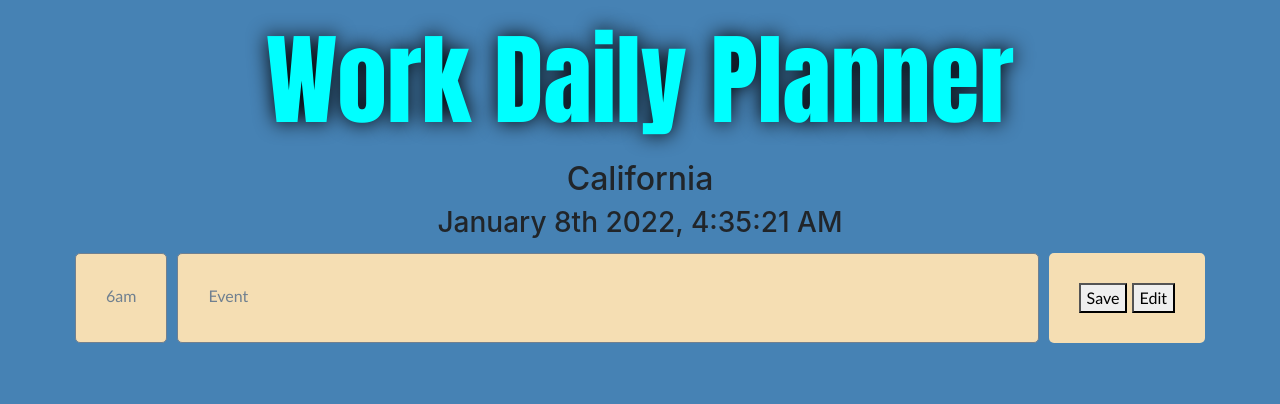
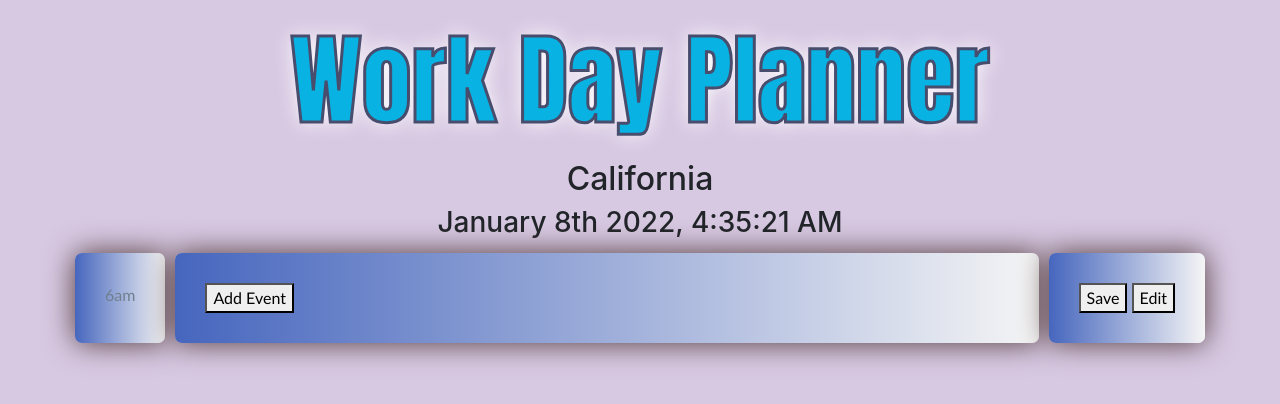
Before and after one commit to Josevillarr/Daily-Planner-Challenge, a plain HTML site: page index.html in a window 1280 px wide. Drawn offline with nearby package versions, Linux system fonts and the light colour scheme.

Commit message:
color changing

```diff
--- a/assets/style.css
+++ b/assets/style.css
@@ -4,19 +4,20 @@
 
 
 body {
-    background-color: steelblue;
+    background-color: #D8C9E3;
     padding: 0;
     margin: 0;
 }
 
 h1 {
-    color: aqua;
+    color: #08B2E3;
     padding: 20px;
     margin: 0;
     text-align: center;
     font-size: 100px;
     font-family: "Anton", sans-serif;
-    text-shadow: 0 0 20px black;
+    text-shadow: 0 0 20px white;
+    -webkit-text-stroke: 3px #484D6D;
 }
 
 .page-time, h2 {
@@ -24,18 +25,34 @@ h1 {
 }
 
 .col {
-    border: 1px solid slategrey;
-    border-radius: 5px;
-    background-color: wheat;
+    border-radius: 7px;
+    background: linear-gradient(to right, rgb(70,102,190), whitesmoke);
     color: slategrey;
     margin: 5px;
     font-family: 'Trebuchet MS', 'Lucida Sans Unicode', 'Lucida Grande', 'Lucida Sans', Arial, sans-serif;
     padding: 30px;
     flex-wrap: wrap;
     flex-direction: column;
+    box-shadow: 0 0 30px rgb(77, 55, 55);
+}
+
+.col center {
+
 }
 
 .btn {
     border: none;
     color: orchid;
 }
+
+
+
+
+
+/*
+#EE6352 Fire Opal
+#08B2E3 Cyan Process
+#D8C9E3 Languid Lavender
+#57A773 Forest Green Crayola
+#484D6D Independence
+*/
--- a/index.html
+++ b/index.html
@@ -15,7 +15,7 @@
 </head>
 
 <header id="header" class="headshot">
-    <h1>Work Daily Planner</h1>
+    <h1>Work Day Planner</h1>
 </header>
 <body>
     <h2>California</h2>
@@ -25,8 +25,10 @@
           <div class="col col-auto">
             6am
           </div>
-          <div class="col">
-            Event
+          <div class="col col-center">
+            <button id="event-button">
+              Add Event
+            </button>
           </div>
           <div class="col col-auto btn">
               <button id="btn">Save</button>
@@ -35,7 +37,6 @@
         </div>
       </div>
 
-
       <script src="https://code.jquery.com/jquery-3.3.1.slim.min.js"></script>
       <script src="https://cdnjs.cloudflare.com/ajax/libs/popper.js/1.14.7/umd/popper.min.js"></script>
       <script src="https://stackpath.bootstrapcdn.com/bootstrap/4.3.1/js/bootstrap.min.js"></script>
```
